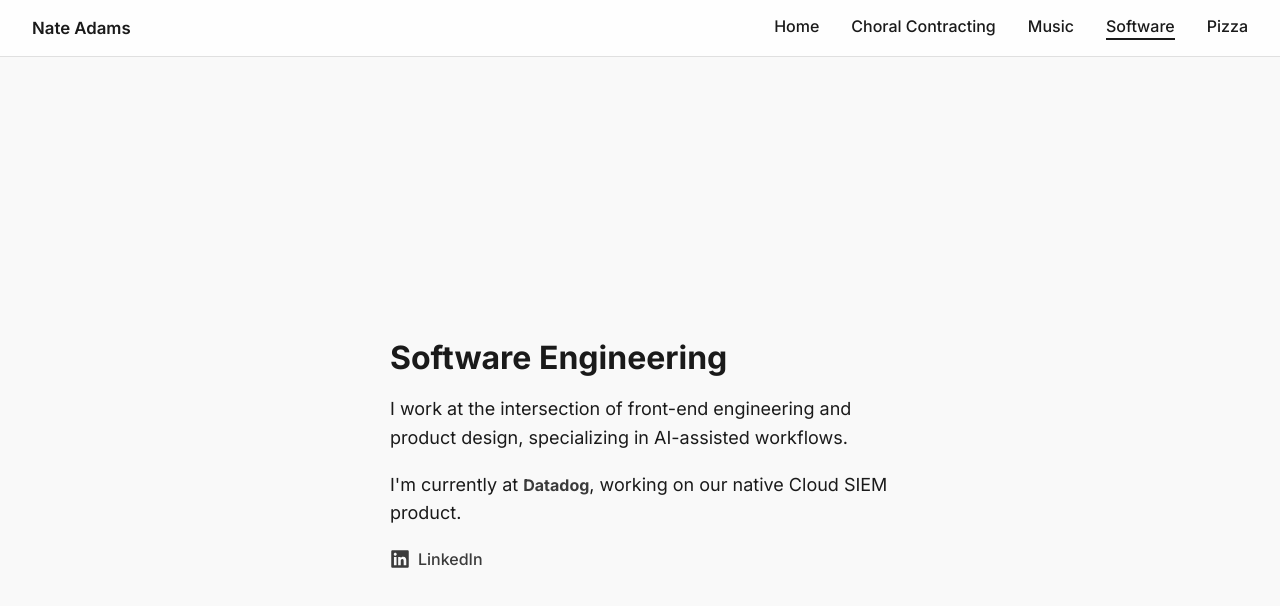
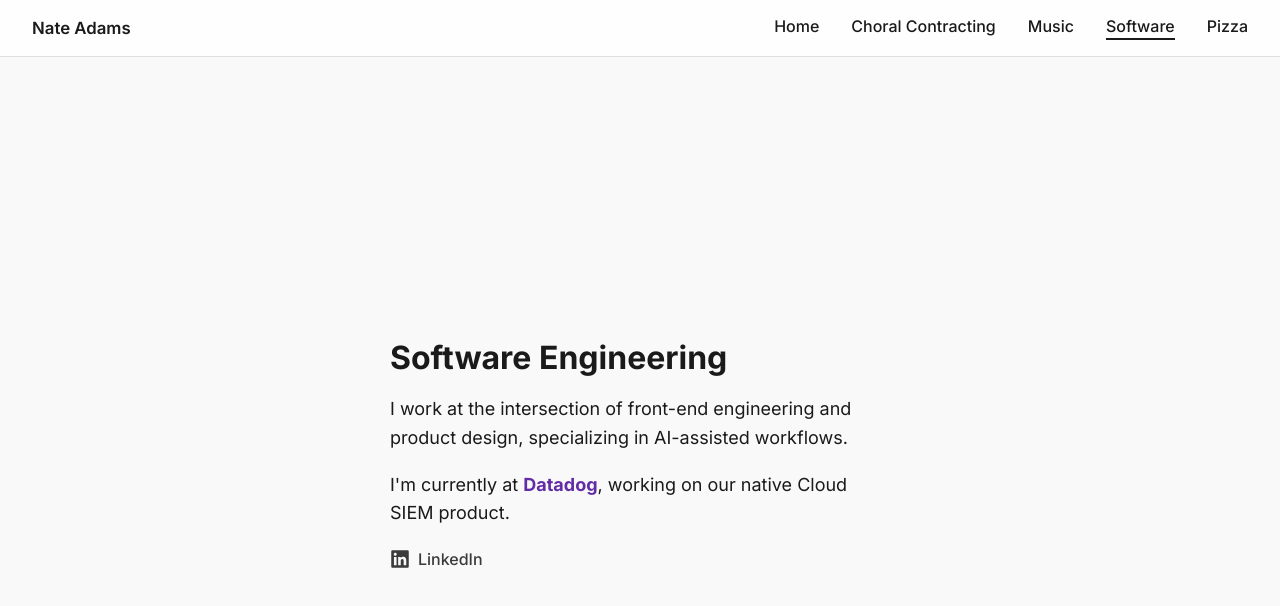
Before and after one commit to NathanielBAdams/profile-site, an Astro site: page /software in a window 1280 px wide. Built offline with nearby package versions, Linux system fonts and the light colour scheme; Astro itself is replaced by a stand-in of ours.

Commit message:
Color Datadog link purple

```diff
--- a/src/pages/software.astro
+++ b/src/pages/software.astro
@@ -17,7 +17,7 @@
         </p>
 
         <p class="paragraph">
-          I'm currently at <a href="https://www.datadoghq.com/" target="_blank" rel="noopener noreferrer" class="link"><strong>Datadog</strong></a>,
+          I'm currently at <a href="https://www.datadoghq.com/" target="_blank" rel="noopener noreferrer" class="datadog-link"><strong>Datadog</strong></a>,
           working on our native Cloud SIEM product.
         </p>
 
@@ -81,4 +81,15 @@
   .link:hover {
     opacity: 1;
   }
+
+  .datadog-link {
+    color: rgb(99, 44, 166);
+    text-decoration: none;
+    transition: opacity 0.2s ease-in-out;
+  }
+
+  .datadog-link:hover {
+    opacity: 0.8;
+    text-decoration: underline;
+  }
 </style>
```
